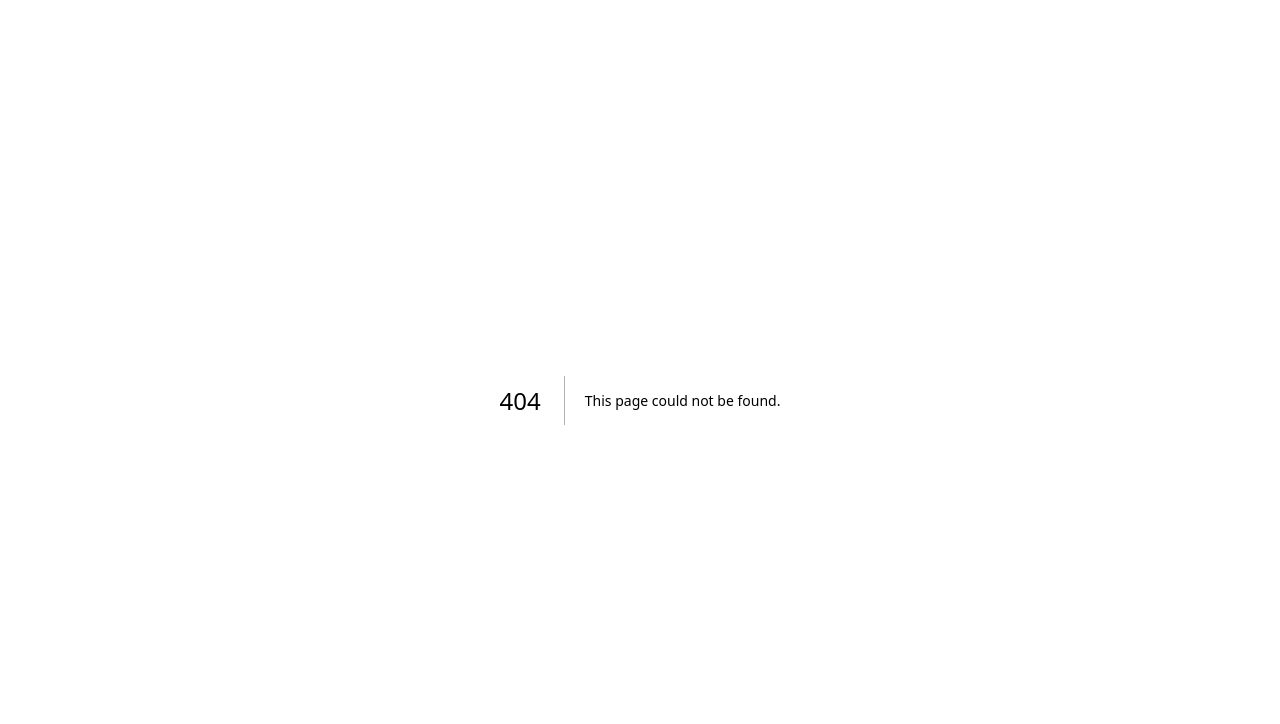
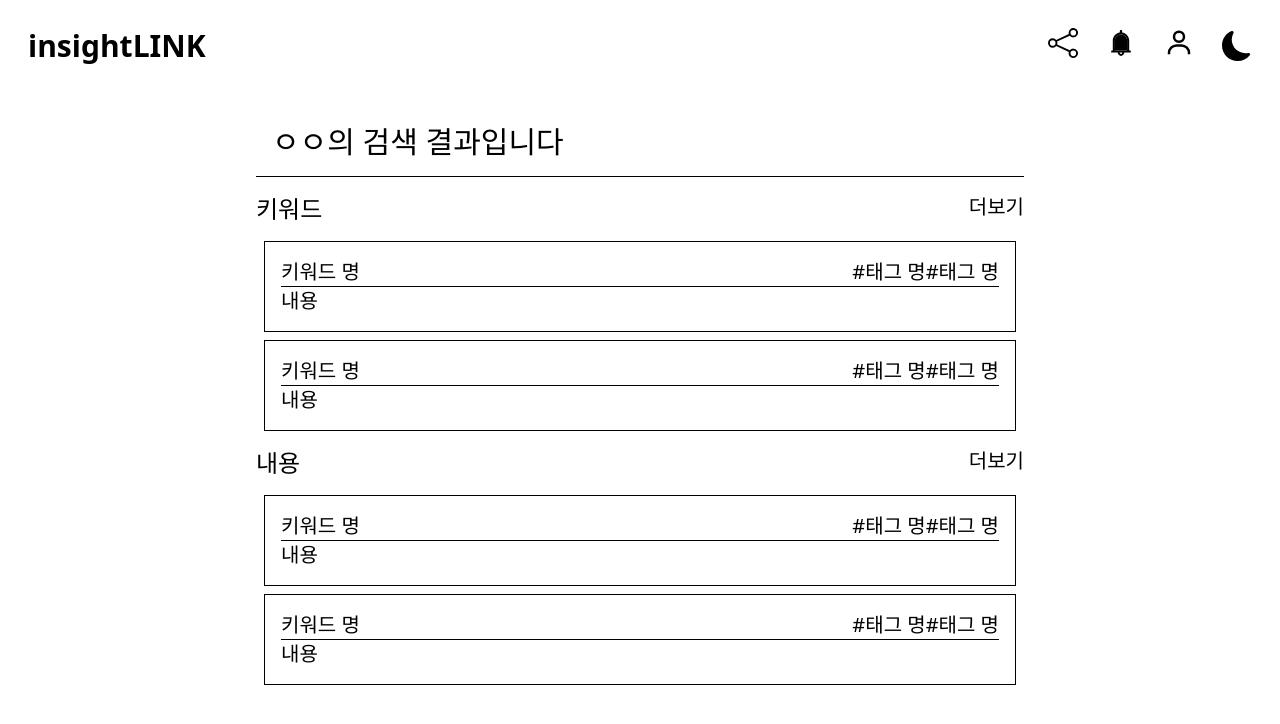
Before and after one commit to suji6707/insightLINK, a Next.js app in the folder client/: page /search in a window 1280 px wide. Before the commit this address had no page. Shown: the top 724 px of the page. Built offline with nearby package versions, Linux system fonts and the light colour scheme.

Commit message:
feat: 검색 페이지 추가 - #23

```diff
--- /dev/null
+++ b/client/src/components/searchResult/ContentSearch.tsx
@@ -0,0 +1,31 @@
+import React from "react";
+
+interface propsType {
+  data: any;
+}
+
+export default function SearchResult({ data }: propsType) {
+  const results = data.results;
+  return (
+    <div className="w-full p-2">
+      {results &&
+        results.map((r: any, index: number) => {
+          return (
+            <div
+              key={index}
+              className="w-full border p-4 text-xl border-black dark:border-white my-2"
+            >
+              <div className="w-full flex flex-row justify-between border-b border-black dark:border-white">
+                <p>{r.cardKeyword}</p>
+                <div className="flex flex-row">
+                  <p>#{r.cardTags[0]}</p>
+                  <p>#{r.cardTags[1]}</p>
+                </div>
+              </div>
+              <p>{r.cardContent}</p>
+            </div>
+          );
+        })}
+    </div>
+  );
+}
--- /dev/null
+++ b/client/src/pages/search.tsx
@@ -0,0 +1,47 @@
+import React from "react";
+// Component
+import NavBar from "../components/NavBar";
+import { Wrapper } from "@/styles/wrapper";
+import SearchResult from "@/components/searchResult/contentSearch";
+
+export default function Search() {
+  const data = {
+    hasNext: false,
+    results: [
+      {
+        cardTags: ["태그 명", "태그 명"],
+        cardKeyword: "키워드 명",
+        cardContent: "내용",
+      },
+      {
+        cardTags: ["태그 명", "태그 명"],
+        cardKeyword: "키워드 명",
+        cardContent: "내용",
+      },
+    ],
+  };
+  return (
+    <div>
+      <NavBar />
+      <Wrapper className="items-start">
+        <p className="w-full p-4 border-b border-black dark:border-white text-3xl my-4">
+          ㅇㅇ의 검색 결과입니다
+        </p>
+        <div className="w-full flex flex-col">
+          <div className="flex flex-row justify-between">
+            <p className="text-2xl">키워드</p>
+            <p className="text-xl">더보기</p>
+          </div>
+          <SearchResult data={data} />
+        </div>
+        <div className="w-full flex flex-col">
+          <div className="flex flex-row justify-between">
+            <p className="text-2xl">내용</p>
+            <p className="text-xl">더보기</p>
+          </div>
+          <SearchResult data={data} />
+        </div>
+      </Wrapper>
+    </div>
+  );
+}
```
